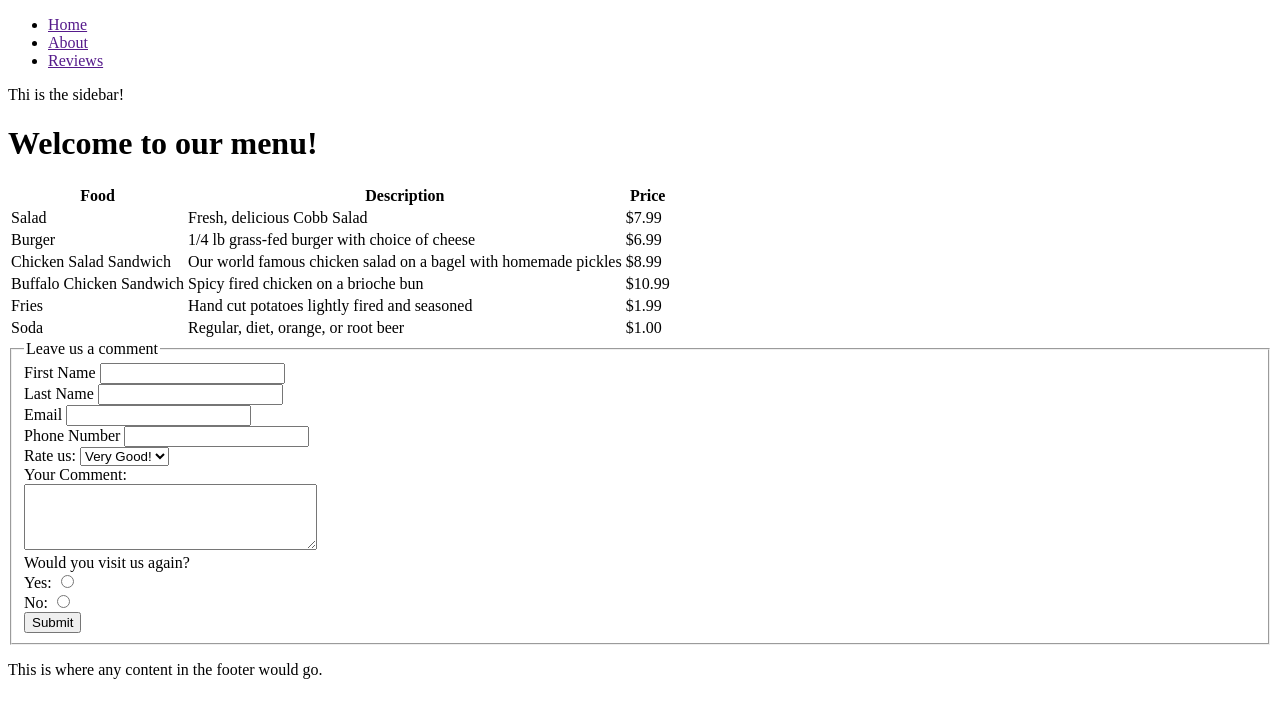
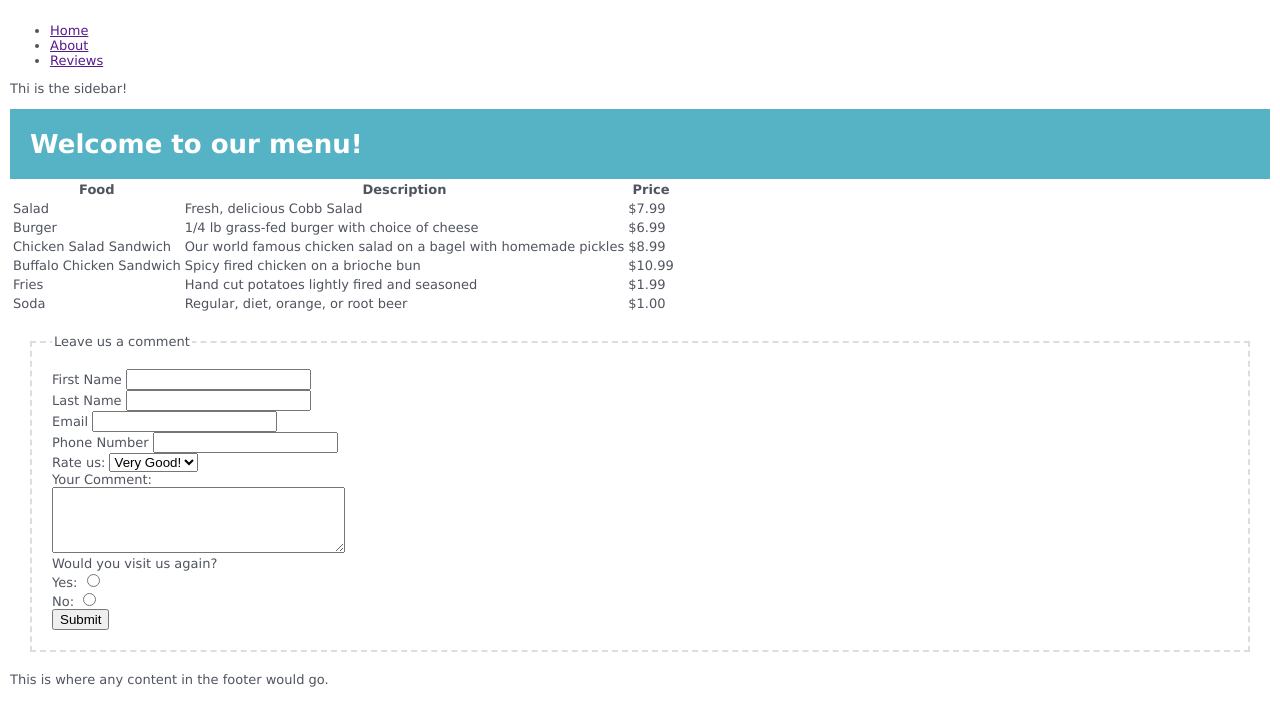
Before and after one commit to Loptt/web-dev-course, a plain HTML site: page Practica1/index.html in a window 1280 px wide. Drawn offline with Linux system fonts and the light colour scheme.

Commit message:
Added css

```diff
--- /dev/null
+++ b/Practica1/css/index.css
@@ -0,0 +1,20 @@
+body {
+    font-family: Verdana, sans-serif;
+    font-size: 13px;
+    color: #4F545F;
+    margin: 0;
+    padding: 10px;
+}
+
+h1 {
+    background-color: #55B3C5;
+    margin: 0;
+    padding: 20px;
+    color: white;
+}
+
+fieldset {
+    margin: 20px;
+    padding: 20px;
+    border: 2px dashed #dddddd;
+}
--- a/HTML/practica1.html
+++ b/Practica1/index.html
@@ -2,6 +2,7 @@
 <html>
     <head>
         <title>Restaurant Menu</title>
+        <link rel="stylesheet" href="css/index.css">
     </head>
     <body>
         <ul>
```
